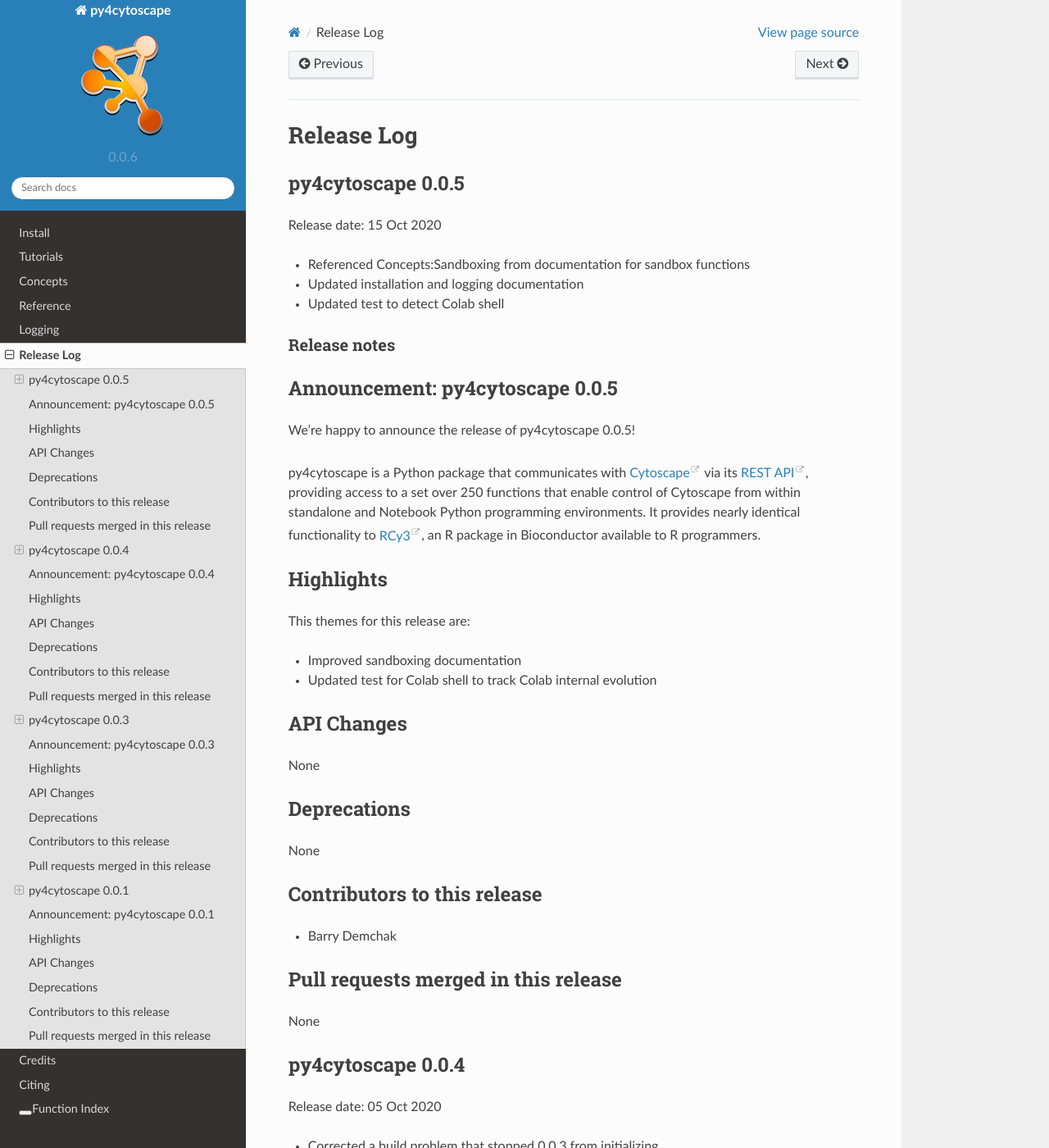
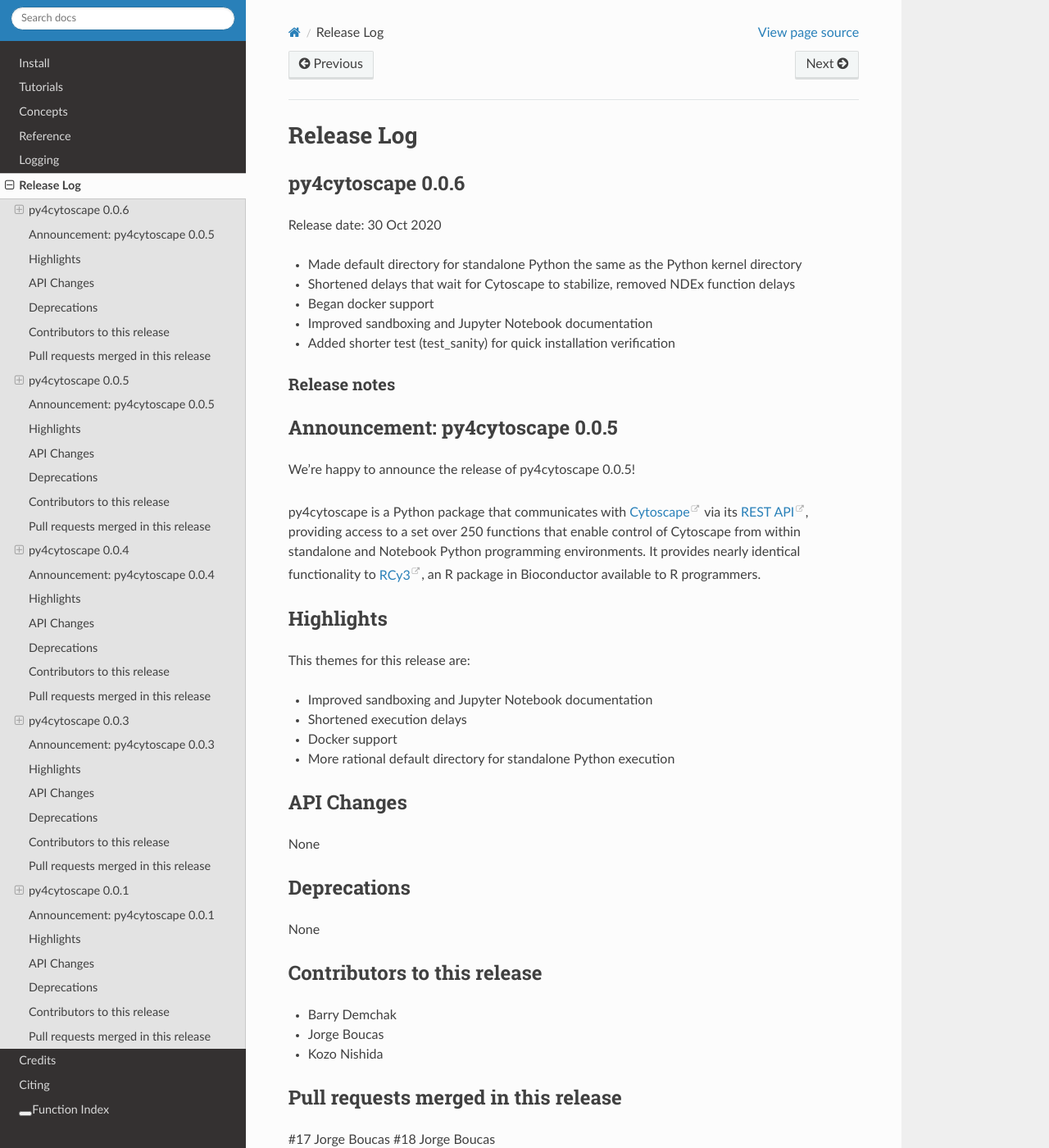
Before and after one commit to cytoscape/py4cytoscape, a Sphinx documentation site: the page built from doc/release_log.rst, in a window 1280 px wide and 1400 px high. Shown: the whole window at 82% size. Built offline with Sphinx 7.4.7 and the Read the Docs theme 2.0.0, drawn with Linux system fonts in a browser that asks for light colours; pages that are not in the unit, such as notebooks, are missing from menus.

Commit message:
Added release documentation for 0.0.6

```diff
--- /dev/null
+++ b/doc/release/release_0.0.6.rst
@@ -0,0 +1,45 @@
+Announcement: py4cytoscape 0.0.5
+--------------------------------
+
+We're happy to announce the release of py4cytoscape 0.0.5!
+
+py4cytoscape is a Python package that communicates with `Cytoscape <https://cytoscape.org>`_
+via its `REST API <https://pubmed.ncbi.nlm.nih.gov/31477170/>`_, providing access to a set over 250 functions that
+enable control of Cytoscape from within standalone and Notebook Python programming environments. It provides
+nearly identical functionality to `RCy3 <https://www.ncbi.nlm.nih.gov/pmc/articles/PMC6880260/>`_, an R package in
+Bioconductor available to R programmers.
+
+
+Highlights
+----------
+
+This themes for this release are:
+
+* Improved sandboxing and Jupyter Notebook documentation
+* Shortened execution delays
+* Docker support
+* More rational default directory for standalone Python execution
+
+
+API Changes
+-----------
+
+None
+
+Deprecations
+------------
+
+None
+
+Contributors to this release
+----------------------------
+
+- Barry Demchak
+- Jorge Boucas
+- Kozo Nishida
+
+Pull requests merged in this release
+------------------------------------
+
+#17 Jorge Boucas
+#18 Jorge Boucas
--- a/doc/release_log.rst
+++ b/doc/release_log.rst
@@ -2,6 +2,23 @@
 
 Release Log
 ===========
+
+py4cytoscape 0.0.6
+------------------
+Release date: 30 Oct 2020
+
+* Made default directory for standalone Python the same as the Python kernel directory
+* Shortened delays that wait for Cytoscape to stabilize, removed NDEx function delays
+* Began docker support
+* Improved sandboxing and Jupyter Notebook documentation
+* Added shorter test (test_sanity) for quick installation verification
+
+
+Release notes
+~~~~~~~~~~~~~
+
+.. include:: release/release_0.0.6.rst
+
 
 py4cytoscape 0.0.5
 ------------------
```
Also changed, not shown: README.md (+3 -3 lines).
